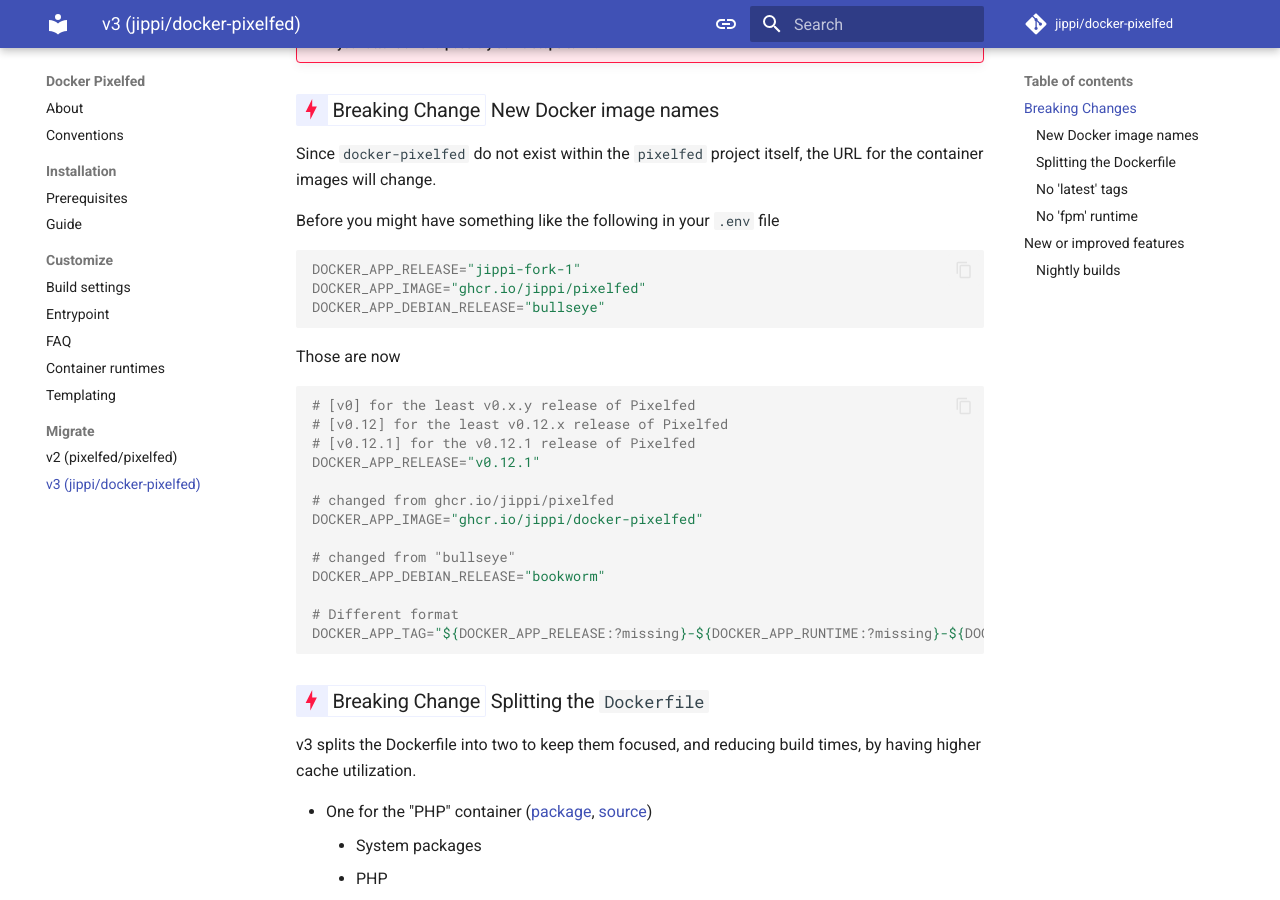
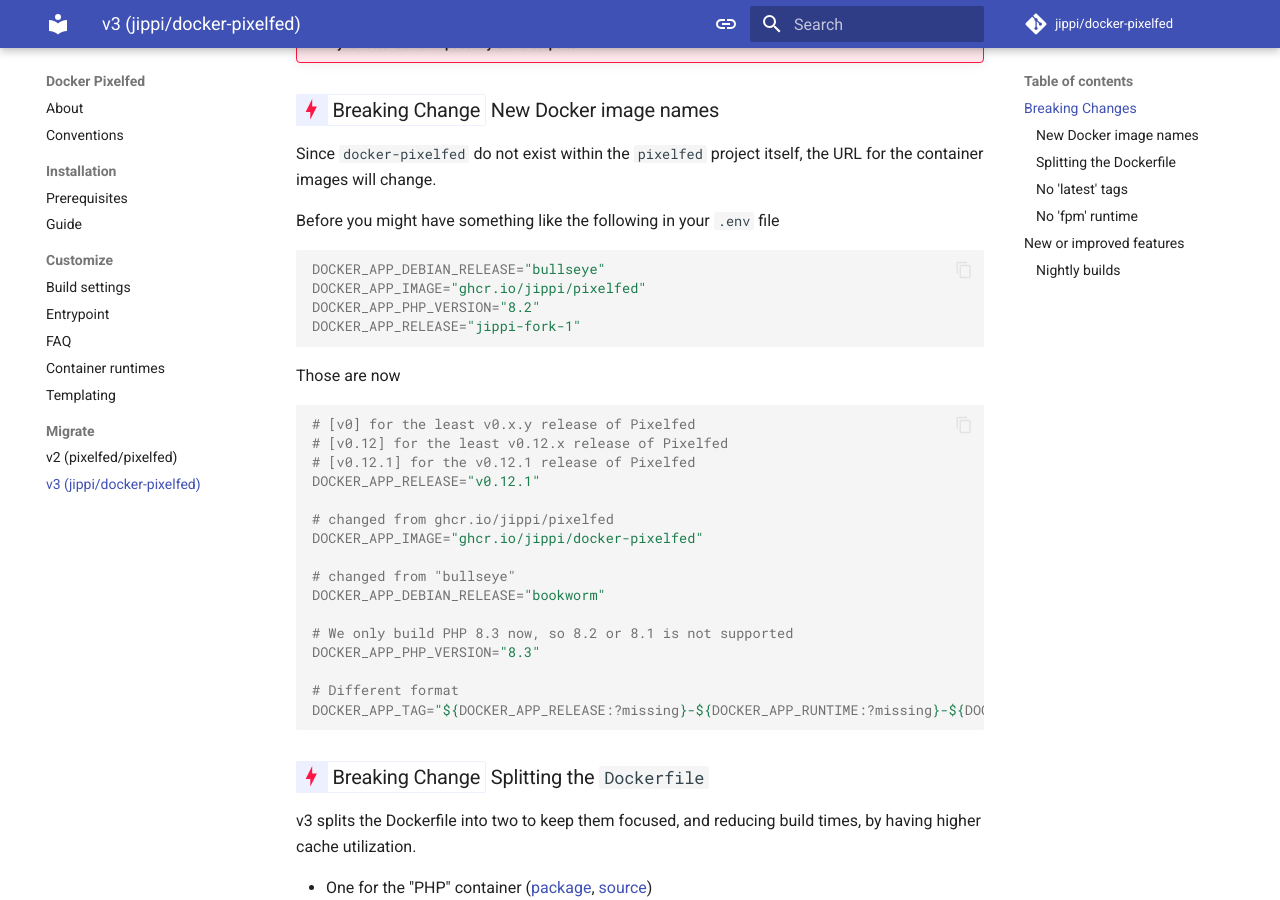
Before and after one commit to jippi/docker-pixelfed, an MkDocs documentation site: the page built from docs/migrate/v3.0.md, in a window 1280 px wide and 900 px high, scrolled down 592 px. Built offline with MkDocs 1.6.1 and Material for MkDocs 9.7.7, drawn with Linux system fonts in a browser that asks for light colours; emoji names are drawn with the system emoji font; comment, search, counter and statistics services are not loaded.

Commit message:
docs: add DOCKER_APP_PHP_VERSION to v3 docs

````diff
--- a/docs/migrate/v3.0.md
+++ b/docs/migrate/v3.0.md
@@ -21,9 +21,10 @@
 Before you might have something like the following in your `.env` file
 
 ```shell
+DOCKER_APP_DEBIAN_RELEASE="bullseye"
+DOCKER_APP_IMAGE="ghcr.io/jippi/pixelfed"
+DOCKER_APP_PHP_VERSION="8.2"
 DOCKER_APP_RELEASE="jippi-fork-1"
-DOCKER_APP_IMAGE="ghcr.io/jippi/pixelfed"
-DOCKER_APP_DEBIAN_RELEASE="bullseye"
 ```
 
 Those are now
@@ -39,6 +40,9 @@
 
 # changed from "bullseye"
 DOCKER_APP_DEBIAN_RELEASE="bookworm"
+
+# We only build PHP 8.3 now, so 8.2 or 8.1 is not supported
+DOCKER_APP_PHP_VERSION="8.3"
 
 # Different format
 DOCKER_APP_TAG="${DOCKER_APP_RELEASE:?missing}-${DOCKER_APP_RUNTIME:?missing}-${DOCKER_APP_PHP_VERSION:?missing}-${DOCKER_APP_DEBIAN_RELEASE:?missing}"
````
